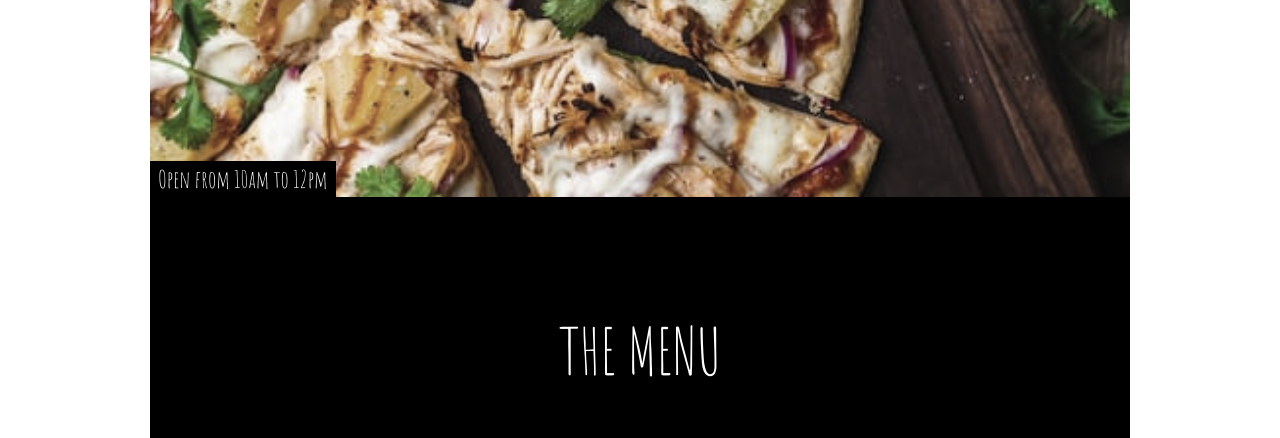
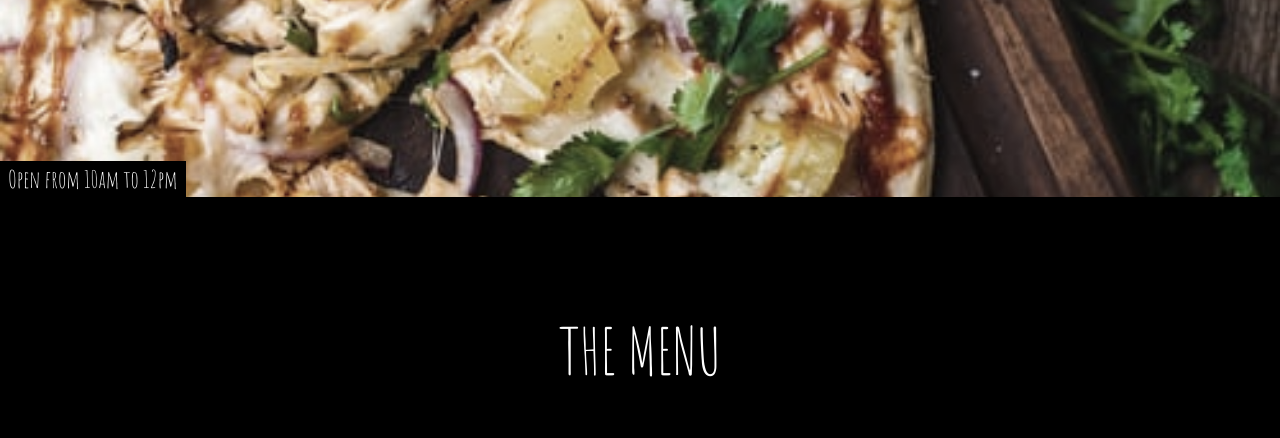
Before and after one commit to Harrytimbog/pizza, a plain HTML site: page index.html in a window 1280 px wide. Shown: the part 603-1041 px from the top of the page. Drawn offline with nearby package versions, Linux system fonts and the light colour scheme.

Commit message:
fix for rrsponsive design

```diff
--- a/index.html
+++ b/index.html
@@ -12,8 +12,6 @@
   </style>
   <body>
     <!-- Start Content -->
-    <div id="home" class="w3-content">
-
     <!-- Navbar (Sits on top) -->
     <div class="w3-top w3-bar w3-xlarge w3-black w3-opacity-min">
       <a href="#home" class="w3-bar-item w3-button">HOME</a>
```
